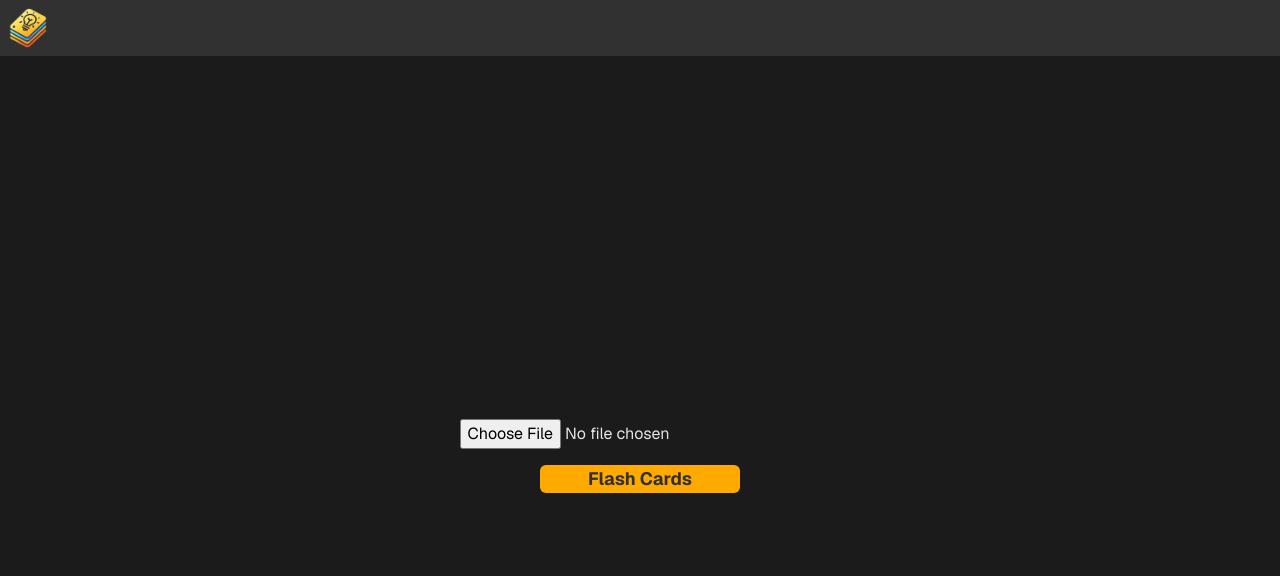
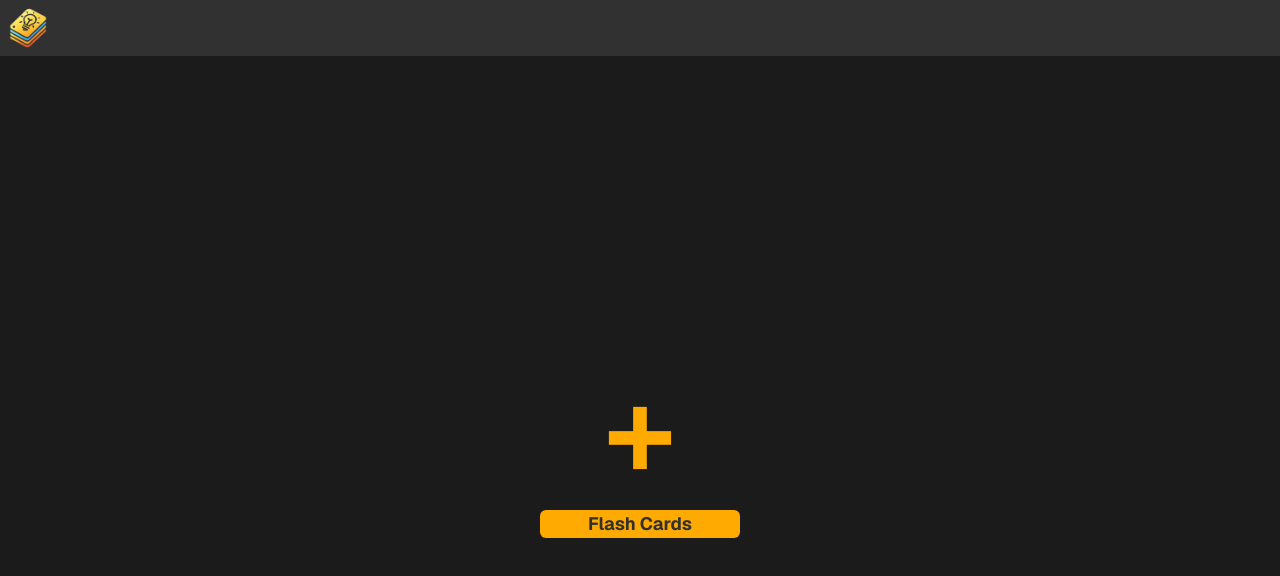
Before and after one commit to DreicLeal/flashcardsAI, a Next.js app: page / in a window 1280 px wide. Shown: the top 576 px of the page. Built offline with nearby package versions, Linux system fonts and the light colour scheme.

Commit message:
upload data style updated
styling upload data component

```diff
--- a/src/components/UploadData.tsx
+++ b/src/components/UploadData.tsx
@@ -1,55 +1,24 @@
 "use client";
-import * as XLSX from "xlsx";
-import { v4 as uuidv4 } from "uuid";
-import { ChangeEvent, useState } from "react";
-import { IDeck } from "@/context/flashCardsContext/flashCardsContextTypes";
-import ConfirmModal from "./ConfirmModal";
 
-type IFile = {
-  term: string;
-  definition: string;
-};
+import { useFlashCards } from "@/context/flashCardsContext/flashcardsGameContext";
 
 export default function UploadData() {
-  const [newDeckData, setNewDeckData] = useState<IDeck | null>(null);
-  const [modalOpen, setModalOpen] = useState(false);
-
-  const handleFileUpload = (event: ChangeEvent<HTMLInputElement>) => {
-    setModalOpen(true);
-    const file = event.target.files?.[0];
-    if (!file) return;
-    const reader = new FileReader();
-    reader.onload = (e) => {
-      if (e.target?.result) return;
-      const data = new Uint8Array(e.target?.result as ArrayBuffer);
-      const workbook = XLSX.read(data, { type: "array" });
-      const sheet = workbook.Sheets[workbook.SheetNames[0]];
-      const jsonData: IFile[] = XLSX.utils.sheet_to_json(sheet);
-      const newDeck = {
-        id: uuidv4(),
-        name: "New Deck",
-        cards: jsonData.map((row) => ({
-          id: uuidv4(),
-          term: row.term,
-          definition: row.definition,
-        })),
-      };
-      console.log(newDeck);
-      setNewDeckData(newDeck);
-    };
-    reader.readAsArrayBuffer(file);
-  };
+  const { handleFileUpload } = useFlashCards();
 
   return (
-    <div>
-      <input type="file" accept=".xlsx" onChange={(e) => handleFileUpload(e)} />
-      {modalOpen && (
-        <ConfirmModal
-          newDeckData={newDeckData}
-          setModalOpen={setModalOpen}
-          setNewDeckData={setNewDeckData}
-        />
-      )}
-    </div>
+    <label
+    htmlFor="selection"
+    className="relative w-[180px] h-[120px] rounded-md p-2 flex flex-col items-center justify-center hover:bg-white/25 transition duration-300 cursor-pointer"
+  >
+
+    <p className="absolute top-[-7%] text-primary text-9xl font-semibold h-[75px]">+</p>
+    <input
+      type="file"
+      className="absolute inset-0 w-full h-full opacity-0 cursor-pointer"
+      id="selection"
+      accept=".xlsx"
+      onChange={(e) => handleFileUpload(e)}
+    />
+  </label>
   );
 }
```
